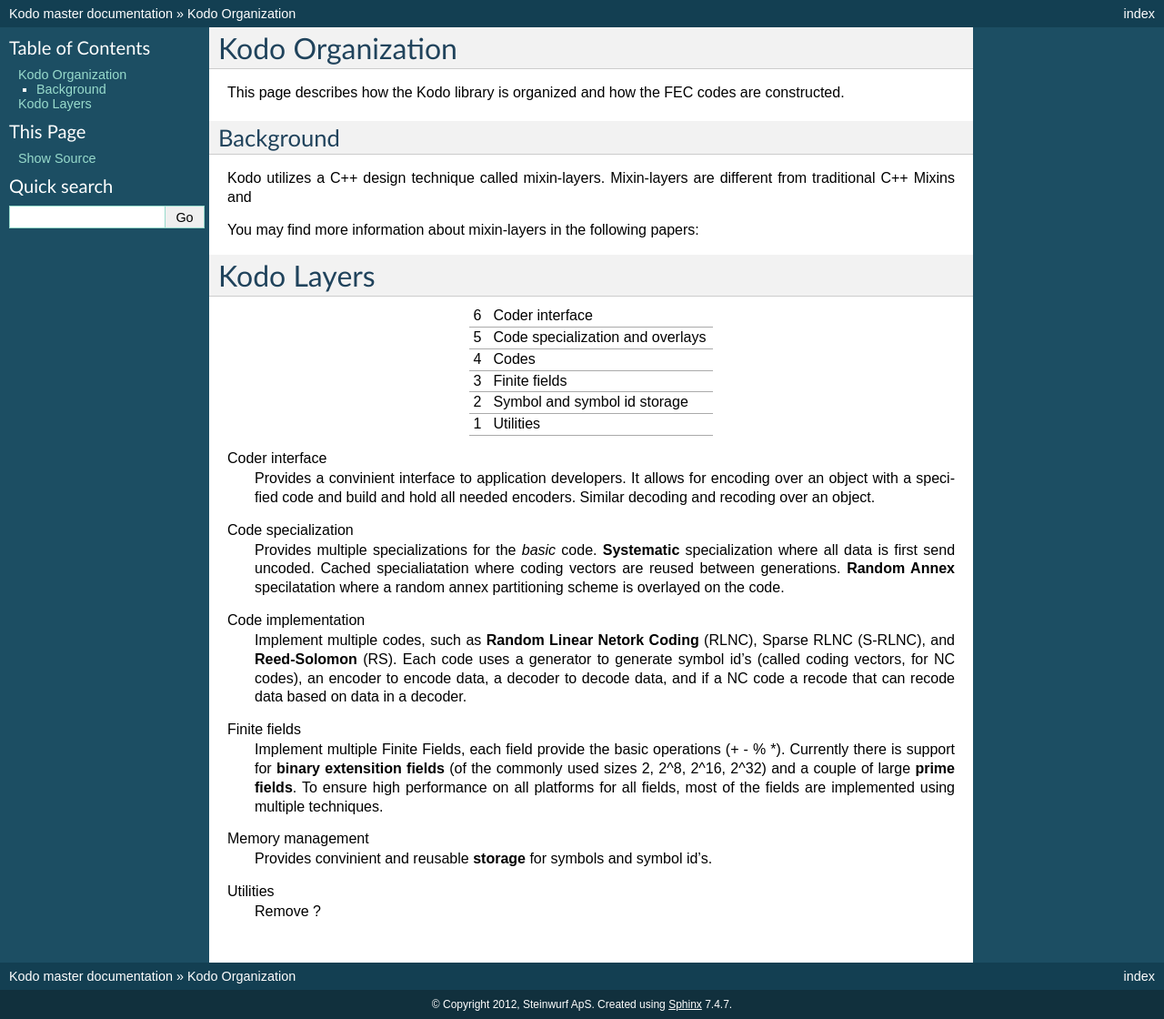
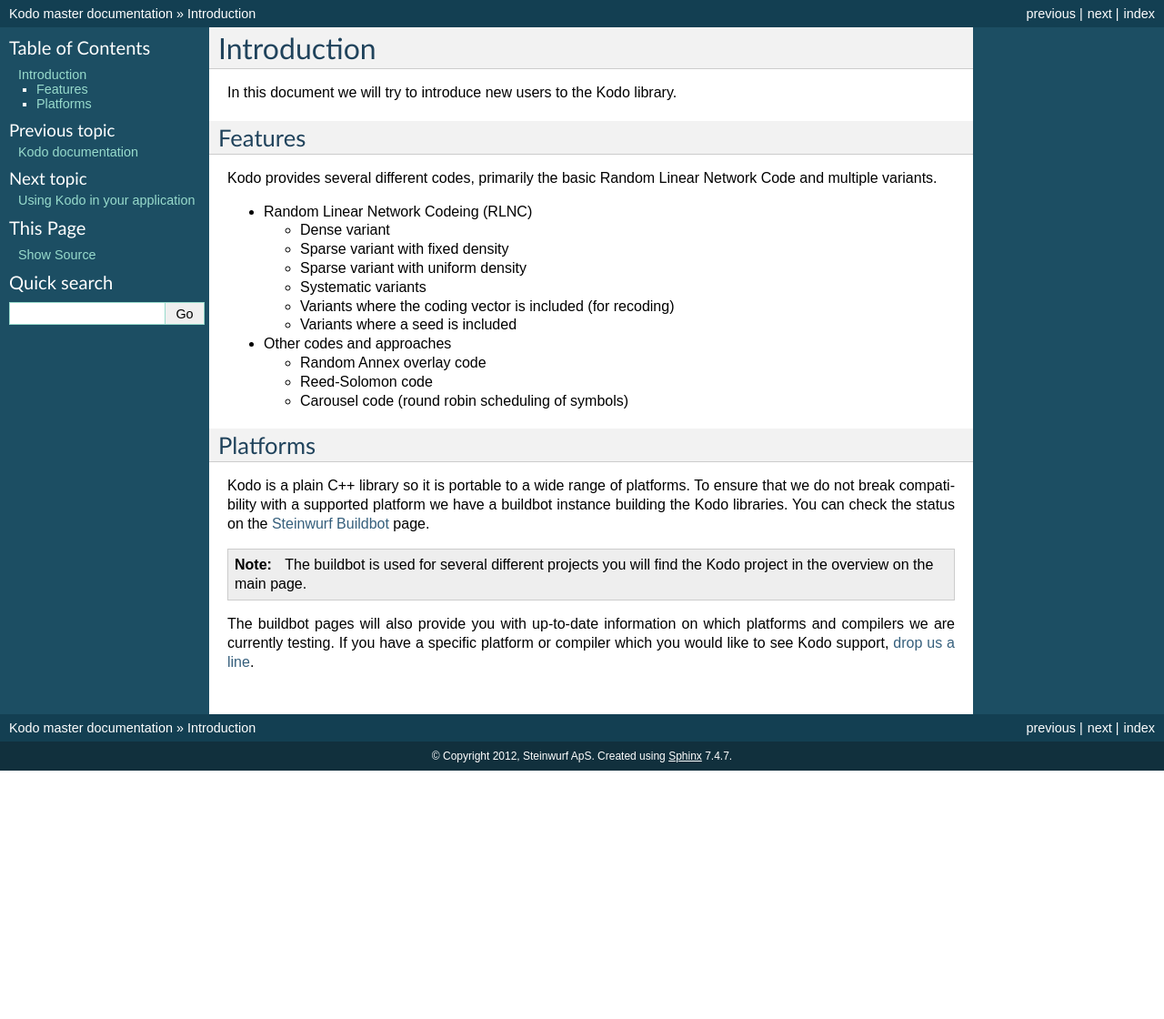
Before and after one commit to msherif4/kodo, a Sphinx documentation site: the page built from docs/source/overview.rst, in a window 1280 px wide. Shown: the whole page at 91% size. Built offline with Sphinx 7.4.7, drawn with Linux system fonts in a browser that asks for light colours; formulas are drawn with MathJax 3; after the commit the page ends 900 px from its top, so only the background shows below that.

Commit message:
Reorganizing docs

```diff
--- a/docs/source/index.rst
+++ b/docs/source/index.rst
@@ -37,7 +37,7 @@
 .. toctree::
    :maxdepth: 2
 
-   introduction
+   overview
    using_kodo_in_your_application
    hacking_kodo
    howto
--- a/docs/source/overview.rst
+++ b/docs/source/overview.rst
@@ -1,62 +1,45 @@
-Kodo Organization
-=================
+Introduction
+============
 
-This page describes how the Kodo library is organized and how the FEC codes
-are constructed.
+.. _introduction:
 
-Background
-----------
-Kodo utilizes a C++ design technique called mixin-layers. Mixin-layers are
-different from traditional C++ Mixins and
+In this document we will try to introduce new users to the Kodo library.
 
-You may find more information about mixin-layers in the following papers:
+Features
+--------
 
+Kodo provides several different codes, primarily the basic Random Linear Network
+Code and multiple variants.
 
-Kodo Layers
-===========
+* Random Linear Network Codeing (RLNC)
 
+  * Dense variant
+  * Sparse variant with fixed density
+  * Sparse variant with uniform density
+  * Systematic variants
+  * Variants where the coding vector is included (for recoding)
+  * Variants where a seed is included
 
+* Other codes and approaches
 
-..
-   +--+-------------------------------+-----------------------------------+
-   | 6| Encoder interface             | Decoder interface                 |
-   +--+-------------------+-----------+-----------+-----------------------+
-   | 5| Linear encoder    | Generator             | Decoder               |
-   +--+-------------------+-----------+-----------+-----------------------+
+  * Random Annex overlay code
+  * Reed-Solomon code
+  * Carousel code (round robin scheduling of symbols)
 
+Platforms
+---------
+Kodo is a plain C++ library so it is portable to a wide range of platforms.
+To ensure that we do not break compatibility with a supported platform we
+have a buildbot instance building the Kodo libraries. You can check the
+status on the `Steinwurf Buildbot`_ page.
 
-+--+-------------------------------------------------------------------+
-| 6| Coder interface                                                   |
-+--+-------------------------------------------------------------------+
-| 5| Code specialization and overlays                                  |
-+--+-------------------------------------------------------------------+
-| 4| Codes                                                             |
-+--+-------------------------------------------------------------------+
-| 3| Finite fields                                                     |
-+--+-------------------------------------------------------------------+
-| 2| Symbol and symbol id storage                                      |
-+--+-------------------------------------------------------------------+
-| 1| Utilities                                                         |
-+--+-------------------------------------------------------------------+
+.. _Steinwurf Buildbot: http://176.28.49.184:12344
 
-Coder interface
- Provides a convinient interface to application developers. It allows for encoding over an object with a specified code and build and hold all needed encoders. Similar decoding and recoding over an object.
+.. note:: The buildbot is used for several different projects you will find the
+  Kodo project in the overview on the main page.
 
-Code specialization
- Provides multiple specializations for the *basic* code. **Systematic** specialization where all data is first send uncoded. Cached specialiatation where coding vectors are reused between generations. **Random Annex** specilatation where a random annex partitioning scheme is overlayed on the code.
+The buildbot pages will also provide you with up-to-date information on which
+platforms and compilers we are currently testing. If you have a specific
+platform or compiler which you would like to see Kodo support, `drop us a line`_.
 
-
-Code implementation
- Implement multiple codes, such as **Random Linear Netork Coding** (RLNC), Sparse RLNC (S-RLNC), and **Reed-Solomon** (RS). Each code uses a generator to generate symbol id's (called coding vectors, for NC codes), an encoder to encode data, a decoder to decode data, and if a NC code a recode that can recode data based on data in a decoder.
-
-
-Finite fields
- Implement multiple Finite Fields, each field provide the basic operations (+ - % \*). Currently there is support for **binary extensition fields** (of the commonly used sizes 2, 2^8, 2^16, 2^32) and a couple of large **prime fields**. To ensure high performance on all platforms for all fields, most of the fields are implemented using multiple techniques.
-
-
-Memory management
- Provides convinient and reusable **storage** for symbols and symbol id's.
-
-
-Utilities
- Remove ?
+.. _drop us a line: http://steinwurf.com/contact-us/
```
Also changed, not shown: docs/source/getting_started.rst (renamed from docs/source/introduction.rst, +3 -44 lines).
